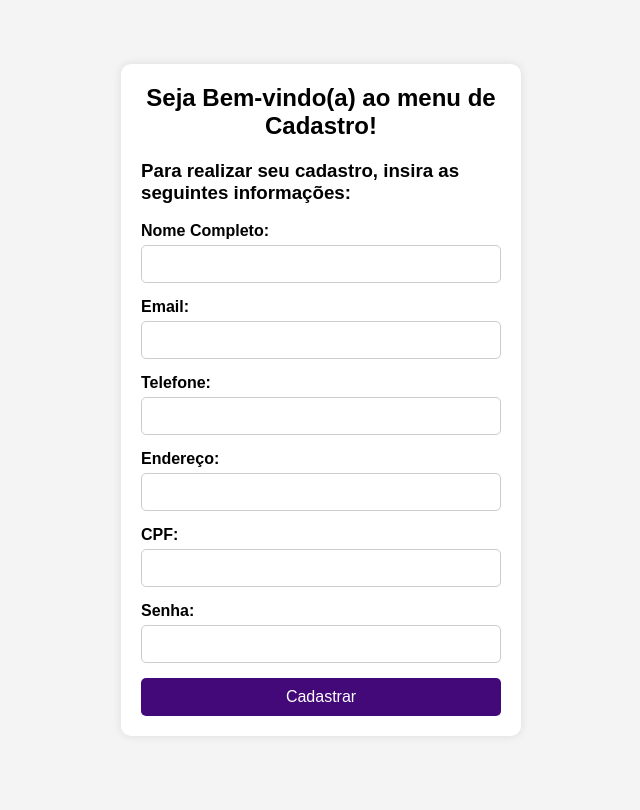
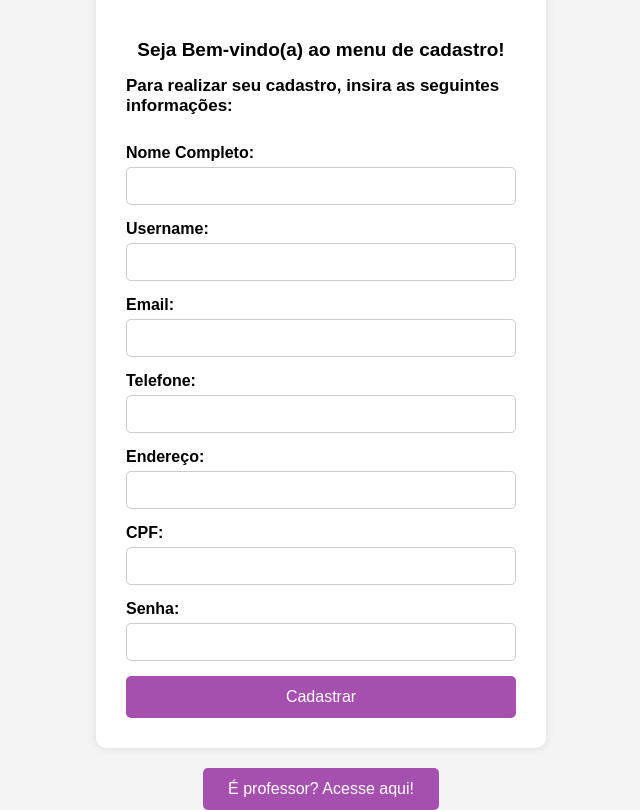
Before and after one commit to cdslucas97/Plataforma_DirectClass, a PHP site: page /cadastroAluno.html in a window 1280 px wide. Shown: the whole page, without its empty margins (319-959 px from the left). Before the commit the page ends 716 px from the top, so only its background shows below. Run offline with PHP 8.4, Linux system fonts and the light colour scheme.

Commit message:
codigoatualizadoVivoKeydStars

```diff
--- a/cadastroAluno.css
+++ b/cadastroAluno.css
@@ -11,22 +11,29 @@ body {
     justify-content: center;
     align-items: center;
     height: 100vh;
+    flex-direction: column;
 }
 
 .container {
     background-color: #fff;
-    padding: 20px;
+    padding: 30px;
     border-radius: 10px;
     box-shadow: 0 0 10px rgba(0, 0, 0, 0.1);
-    width: 400px;
+    width: 450px;
 }
 
-h2 {
+.Mensagem2 {
     text-align: center;
-    margin-bottom: 20px;
+    margin-bottom: 15px;
+    font-size: 19px;
 }
 
-.nomeCompleto, .email, .telefone, .endereco, .cpf, .senha {
+.Mensagem3 {
+    margin-bottom: 10px;
+    font-size:17px;
+}
+
+.nomeCompleto, .Username, .email, .telefone, .endereco, .cpf, .senha {
     margin-bottom: 15px;
 }
 
@@ -42,19 +49,51 @@ input {
     border: 1px solid #ccc;
     border-radius: 5px;
     font-size: 14px;
+    transition: border-color 0.3s;
 }
 
-button {
+input:focus {
+    border-color: #a550af;
+    outline: none;
+}
+
+.BotaoEnvio {
     width: 100%;
-    padding: 10px;
-    background-color: #430979;
+    padding: 12px;
+    background-color: #a550af;
     color: white;
     border: none;
     border-radius: 5px;
     font-size: 16px;
     cursor: pointer;
+    transition: background-color 0.3s;
 }
 
-button:hover {
-    background-color: #326e00;
+.BotaoEnvio:hover {
+    background-color: #50afa5;
 }
+
+.teste {
+    margin-top: 20px;
+    text-align: center;
+}
+
+.BotaoRedirecionamento {
+    background-color: #a550af;
+    color: white;
+    border: none;
+    border-radius: 5px;
+    padding: 12px 25px;
+    font-size: 16px;
+    cursor: pointer;
+    transition: background-color 0.3s, transform 0.2s;
+}
+
+.BotaoRedirecionamento:hover {
+    background-color: #8e3e8d;
+    transform: scale(1.05);
+}
+
+.BotaoRedirecionamento:active {
+    transform: scale(0.95);
+}
--- a/cadastroAluno.html
+++ b/cadastroAluno.html
@@ -8,12 +8,18 @@
 </head>
 <body>
     <div class="container">
-        <h2>Seja Bem-vindo(a) ao menu de Cadastro!</h2>
-        <h3>Para realizar seu cadastro, insira as seguintes informações:</h3>
+        <br>
+        <h3 class="Mensagem2">Seja Bem-vindo(a) ao menu de cadastro!</h3>
+        <h3 class="Mensagem3">Para realizar seu cadastro, insira as seguintes informações:</h3>
         <br>
             <div class="nomeCompleto">
                 <label for="nome">Nome Completo:</label>
                 <input type="text" id="nome" name="nome" required>
+            </div>
+
+            <div class="Username">
+                <label for="username">Username:</label>
+                <input type="text" id="username" name="username" required>
             </div>
 
             <div class="email">
@@ -41,7 +47,13 @@
                 <input type="password" id="senha" name="senha" required>
             </div>
 
-            <button type="enviar">Cadastrar</button>
+            <button type="enviar" class="BotaoEnvio"> Cadastrar </button>
+    </div>
+    <div class="teste">
+        <div class="BotaoRedirecao">
+            <button type="redirecionar" class="BotaoRedirecionamento">É professor? Acesse aqui!</button>
+        </div>
+
     </div>
 </body>
 </html>
```
